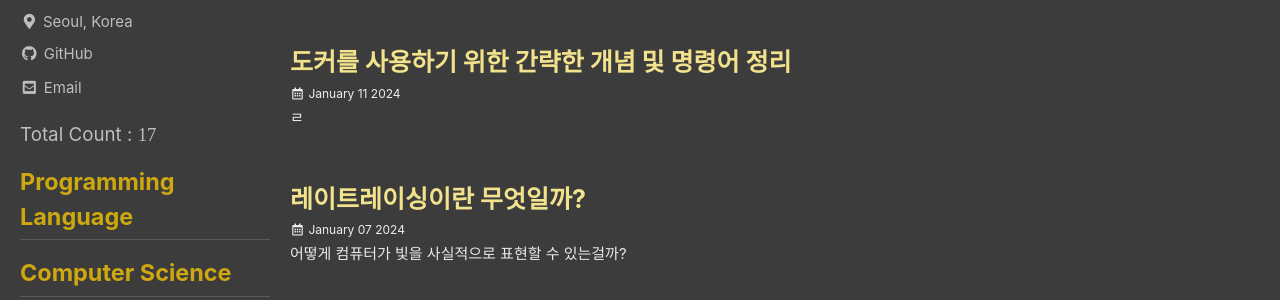
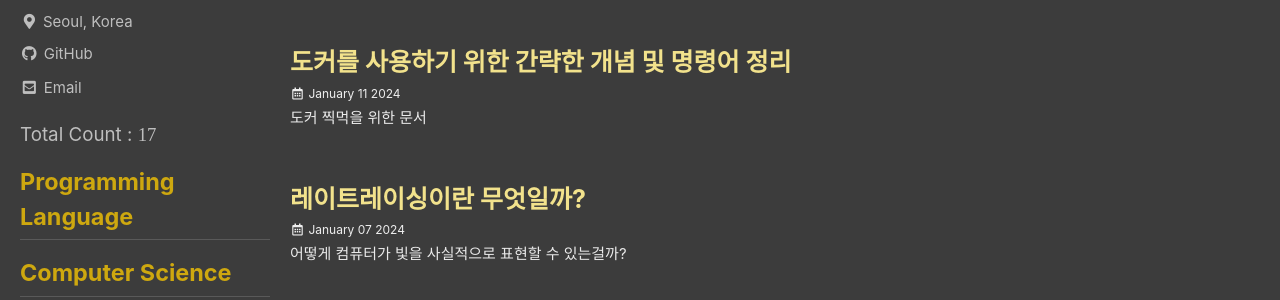
Before and after one commit to Tolerblanc/Tolerblanc.github.io, a Jekyll site: the page built from index.html, in a window 1280 px wide and 900 px high. Shown: the part 162-462 px from the top of the window. Built offline with Jekyll 4.4.1, drawn with Linux system fonts in a browser that asks for light colours; cached includes are drawn as plain includes; nearby versions of some CDN libraries; some web fonts are replaced; the list of posts is cut into pages by our own code.

Commit message:
fix excerpt docker post

```diff
--- a/_posts/Devops/docker/2024-01-11-how-to-use-docker.md
+++ b/_posts/Devops/docker/2024-01-11-how-to-use-docker.md
@@ -1,6 +1,6 @@
 ---
 title: "도커를 사용하기 위한 간략한 개념 및 명령어 정리"
-excerpt: "ㄹ"
+excerpt: "도커 찍먹을 위한 문서"
 
 categories:
     - Docker
```
